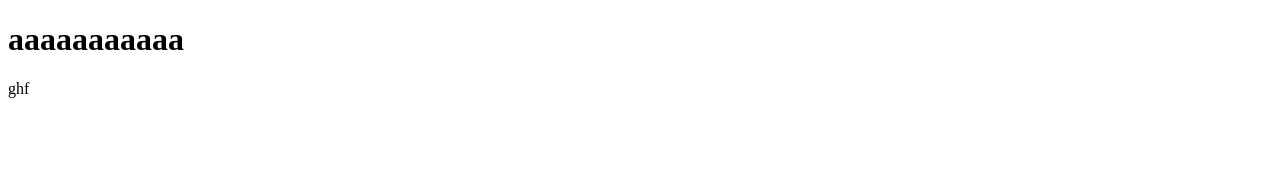
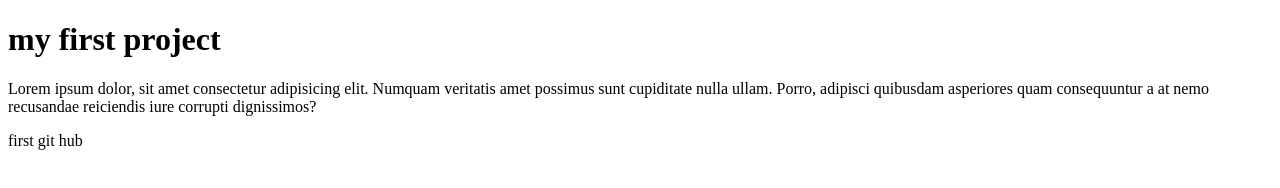
Before and after one commit to absheer330/test_program, a plain HTML site: page index.html in a window 1280 px wide. Drawn offline with Linux system fonts and the light colour scheme.

Commit message:
add a lorem and div

```diff
--- a/index.html
+++ b/index.html
@@ -6,7 +6,8 @@
     <title>alooo</title>
 </head>
 <body>
-    <h1>aaaaaaaaaaa</h1>
-    <p>ghf</p>
+    <h1>my first project</h1>
+    <p>Lorem ipsum dolor, sit amet consectetur adipisicing elit. Numquam veritatis amet possimus sunt cupiditate nulla ullam. Porro, adipisci quibusdam asperiores quam consequuntur a at nemo recusandae reiciendis iure corrupti dignissimos?</p>
+    <div> first git hub</div>
 </body>
 </html>
```
